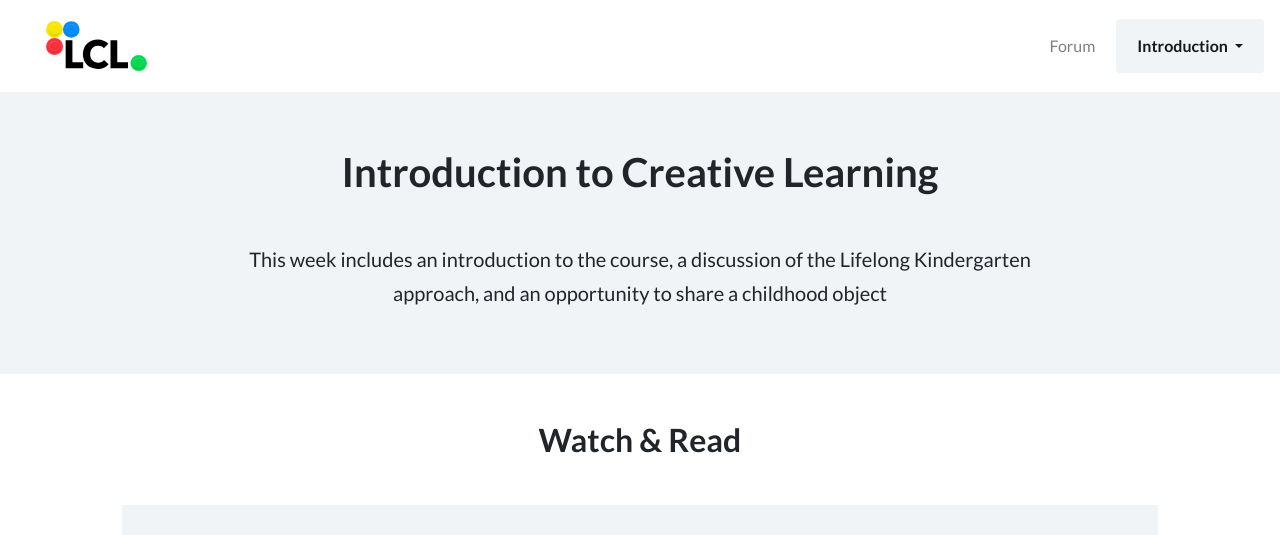
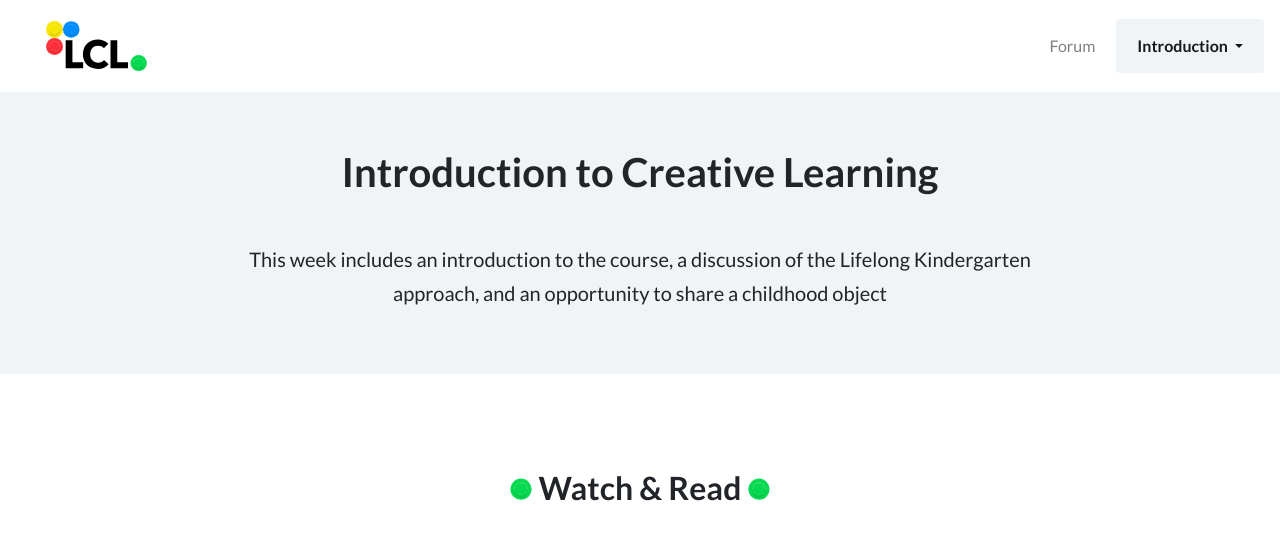
Before and after one commit to mitmedialab/lcl, a Jekyll site: the page built from _modules/week1.md, in a window 1280 px wide and 1400 px high. Shown: the top 535 px of the window. Built offline with Jekyll 4.4.1, drawn with Linux system fonts in a browser that asks for light colours; nearby versions of some CDN libraries.

Commit message:
Add colored pegs near each section title

```diff
--- /dev/null
+++ b/_includes/components/section-title.html
@@ -0,0 +1,5 @@
+<h2 class="font-weight-bold my-5 text-center">
+	<img class="week-page-title-peg" src="/lcl-staging-jekyll/images/peg_{{color}}.svg">
+ 	{{ title }}
+ 	<img class="week-page-title-peg" src="/lcl-staging-jekyll/images/peg_{{color}}.svg">
+</h2>
--- a/_layouts/module.html
+++ b/_layouts/module.html
@@ -7,31 +7,46 @@ layout: default
 <div class="container">
 	<div class="row justify-content-center">
 		<div class="col-sm-10">
-			<h2 class="font-weight-bold mb-5 text-center">Watch & Read</h2>
+			{% assign title = "Watch & Read" %}
+			{% assign color = "green" %}
+			{% include components/section-title.html %}
+
 			{% assign wr = page.watch-read %}
-		    {% include watch-and-read.html %}
+		  {% include watch-and-read.html %}
 		</div>
 
 		<div class="col-sm-10">
-			<h2 class="font-weight-bold my-5 text-center">Make & Share</h2>
+			{% assign title = "Make & Share" %}
+			{% assign color = "blue" %}
+			{% include components/section-title.html %}
+
 			{% assign m = page.make-share %}
 			{% include make-and-share.html %}
 		</div>
 
 		<div class="col-sm-10">
-			<h2 class="font-weight-bold my-5 text-center">Reflect & Discuss</h2>
+			{% assign title = "Reflect & Discuss" %}
+			{% assign color = "red" %}
+			{% include components/section-title.html %}
+
 			{% assign r = page.reflect %}
 			{% include discuss-and-reflect.html %}
 		</div>
 
 	  <div class="col-sm-10 bg-grey p-4 mt-5">
-	    <h2 class="font-weight-bold mt-4 mb-4 text-center">Meet & Chat</h2>
+	    {% assign title = "Meet & Chat" %}
+			{% assign color = "yellow" %}
+			{% include components/section-title.html %}
+
 	    {% assign me = page.meet %}
 	  	{% include meet-and-chat.html %}
 	  </div>
 
 		<div class="col-sm-10 p-4 mt-5">
-	    <h2 class="font-weight-bold mt-4 mb-4 text-center">Offline Materials</h2>
+			{% assign title = "Offline Materials" %}
+			{% assign color = "green" %}
+			{% include components/section-title.html %}
+
 	    {% assign dl = page.download %}
 	  	{% include download.html %}
 	  </div>
--- a/_sass/styles.scss
+++ b/_sass/styles.scss
@@ -162,6 +162,11 @@ body > .container-pad-top {
 #footer-peg-4 {
   position: relative;
   top: 109px;
+}
+
+.week-page-title-peg {
+  height: 0.7em;
+  vertical-align: baseline;
 }
 
 /* Peg grid experiment */
```
